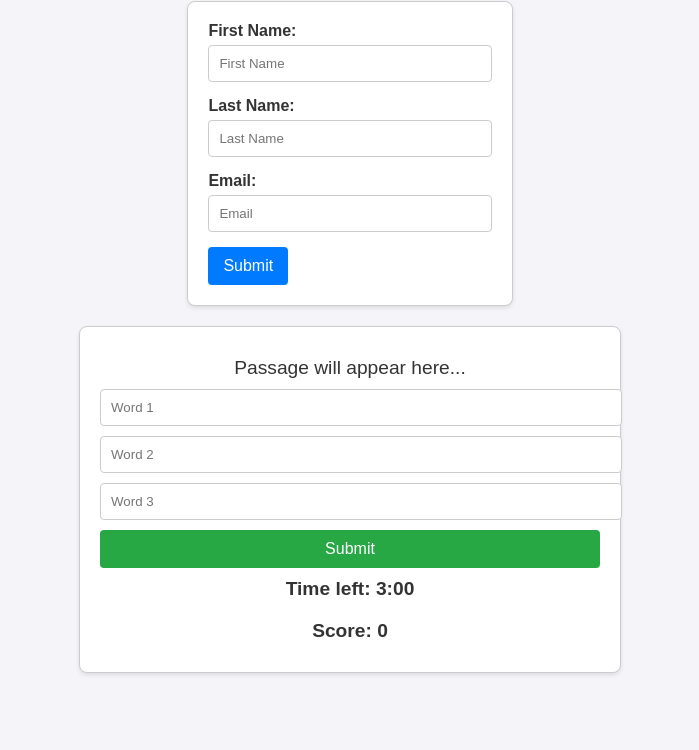
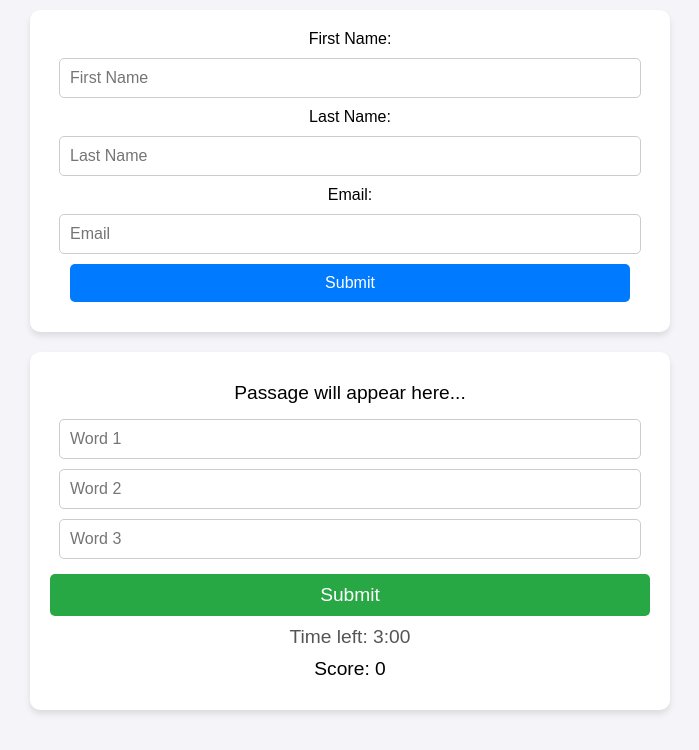
Before and after one commit to mzjean/read-complete-game, a plain HTML site: page index.html in a window 1280 px wide. Shown: the part 102-852 px from the top of the page, without its empty margins (290-989 px from the left). Before the commit the page ends 800 px from the top, so only its background shows below. Drawn offline with Linux system fonts and the light colour scheme.

Commit message:
style.css

```diff
--- a/style.css
+++ b/style.css
@@ -2,126 +2,161 @@
 body {
     font-family: Arial, sans-serif;
     margin: 0;
-    padding: 0;
+    padding: 20px;
     background-color: #f4f4f9;
-    color: #333;
-    display: flex;
-    flex-direction: column;
-    align-items: center;
-    justify-content: center;
-    height: 100vh;
+    text-align: center;
 }
 
 h1 {
-    margin-top: 20px;
-    font-size: 2rem;
-    color: #222;
+    font-size: 2.5em;
+    margin-bottom: 20px;
+    color: #333;
 }
 
 /* Form Styling */
-form {
-    margin-bottom: 20px;
+form, #game-container, #end-summary, #leaderboard {
+    margin: 20px auto;
+    max-width: 600px;
     padding: 20px;
-    background: #ffffff;
-    border: 1px solid #ccc;
-    border-radius: 8px;
-    box-shadow: 0 2px 4px rgba(0, 0, 0, 0.1);
+    background-color: #fff;
+    border-radius: 10px;
+    box-shadow: 0 4px 6px rgba(0, 0, 0, 0.1);
 }
 
-form label {
+form input, form button {
     display: block;
-    margin-bottom: 5px;
-    font-weight: bold;
+    width: calc(100% - 40px);
+    margin: 10px auto;
+    padding: 10px;
+    font-size: 1em;
+    border: 1px solid #ccc;
+    border-radius: 5px;
+    transition: border-color 0.3s ease, box-shadow 0.3s ease;
 }
 
-form input {
-    width: 100%;
-    padding: 10px;
-    margin-bottom: 15px;
-    border: 1px solid #ccc;
-    border-radius: 4px;
-    box-sizing: border-box;
+form input:focus {
+    border-color: #007bff;
+    box-shadow: 0 0 5px rgba(0, 123, 255, 0.5);
+    outline: none;
 }
 
 form button {
     background-color: #007bff;
     color: white;
-    padding: 10px 15px;
+    cursor: pointer;
     border: none;
-    border-radius: 4px;
-    cursor: pointer;
-    font-size: 1rem;
+    transition: background-color 0.3s ease, transform 0.2s ease;
 }
 
 form button:hover {
     background-color: #0056b3;
+    transform: scale(1.05);
+}
+
+form button:focus {
+    outline: 2px solid #0056b3;
+    outline-offset: 2px;
 }
 
 /* Game Container Styling */
-#game-container {
-    width: 100%;
-    max-width: 500px;
-    padding: 20px;
-    background: #ffffff;
-    border: 1px solid #ccc;
-    border-radius: 8px;
-    box-shadow: 0 2px 4px rgba(0, 0, 0, 0.1);
-    display: flex;
-    flex-direction: column;
-    align-items: center;
+#start-button, button {
+    padding: 10px 20px;
+    font-size: 1.2em;
+    background-color: #28a745;
+    color: white;
+    border: none;
+    border-radius: 5px;
+    cursor: pointer;
+    transition: background-color 0.3s ease, transform 0.2s ease;
 }
 
-#game-container p {
-    margin: 10px 0;
-    font-size: 1.2rem;
+#start-button:hover, button:hover {
+    background-color: #218838;
+    transform: scale(1.05);
 }
 
-#answers-container {
-    width: 100%;
-    display: flex;
-    flex-direction: column;
-    gap: 10px;
+#game-container p, #end-summary p, #leaderboard p {
+    font-size: 1.2em;
+    margin: 10px 0;
 }
 
 #answers-container input {
-    width: 100%;
+    margin: 5px 0;
     padding: 10px;
+    font-size: 1em;
+    width: calc(100% - 40px);
     border: 1px solid #ccc;
-    border-radius: 4px;
+    border-radius: 5px;
+    transition: border-color 0.3s ease, box-shadow 0.3s ease;
+}
+
+#answers-container input:focus {
+    border-color: #28a745;
+    box-shadow: 0 0 5px rgba(40, 167, 69, 0.5);
+    outline: none;
 }
 
 #answers-container button {
-    background-color: #28a745;
-    color: white;
-    padding: 10px 15px;
-    border: none;
-    border-radius: 4px;
-    cursor: pointer;
-    font-size: 1rem;
+    margin-top: 10px;
+    width: 100%;
 }
 
-#answers-container button:hover {
-    background-color: #218838;
+#timer {
+    font-size: 1.5em;
+    color: #555;
+    transition: color 0.3s ease;
 }
 
-/* Timer and Score */
-#timer, #score {
-    font-size: 1.1rem;
-    font-weight: bold;
+#timer.red {
+    color: red;
 }
 
-/* Logout Button */
-#logout {
+#feedback {
     margin-top: 20px;
-    background-color: #dc3545;
-    color: white;
-    padding: 10px 15px;
-    border: none;
-    border-radius: 4px;
-    cursor: pointer;
-    font-size: 1rem;
+    padding: 10px;
+    background-color: #f8f9fa;
+    border-left: 5px solid #007bff;
+    text-align: left;
 }
 
-#logout:hover {
-    background-color: #c82333;
+#leaderboard h2, #end-summary h2 {
+    font-size: 1.8em;
+    margin-bottom: 15px;
 }
+
+#leaderboard p {
+    text-align: left;
+    font-size: 1em;
+    margin: 5px 0;
+}
+
+button[onclick="location.reload()"] {
+    background-color: #ffc107;
+    transition: background-color 0.3s ease, transform 0.2s ease;
+}
+
+button[onclick="location.reload()"]:hover {
+    background-color: #e0a800;
+    transform: scale(1.05);
+}
+
+/* Media Query for smaller screens */
+@media (max-width: 600px) {
+    body {
+        padding: 10px;
+    }
+
+    form, #game-container, #end-summary, #leaderboard {
+        width: 100%;
+        padding: 15px;
+    }
+
+    form input, form button {
+        font-size: 0.9em;
+    }
+
+    #start-button, button {
+        font-size: 1em;
+        padding: 8px 15px;
+    }
+}
```
